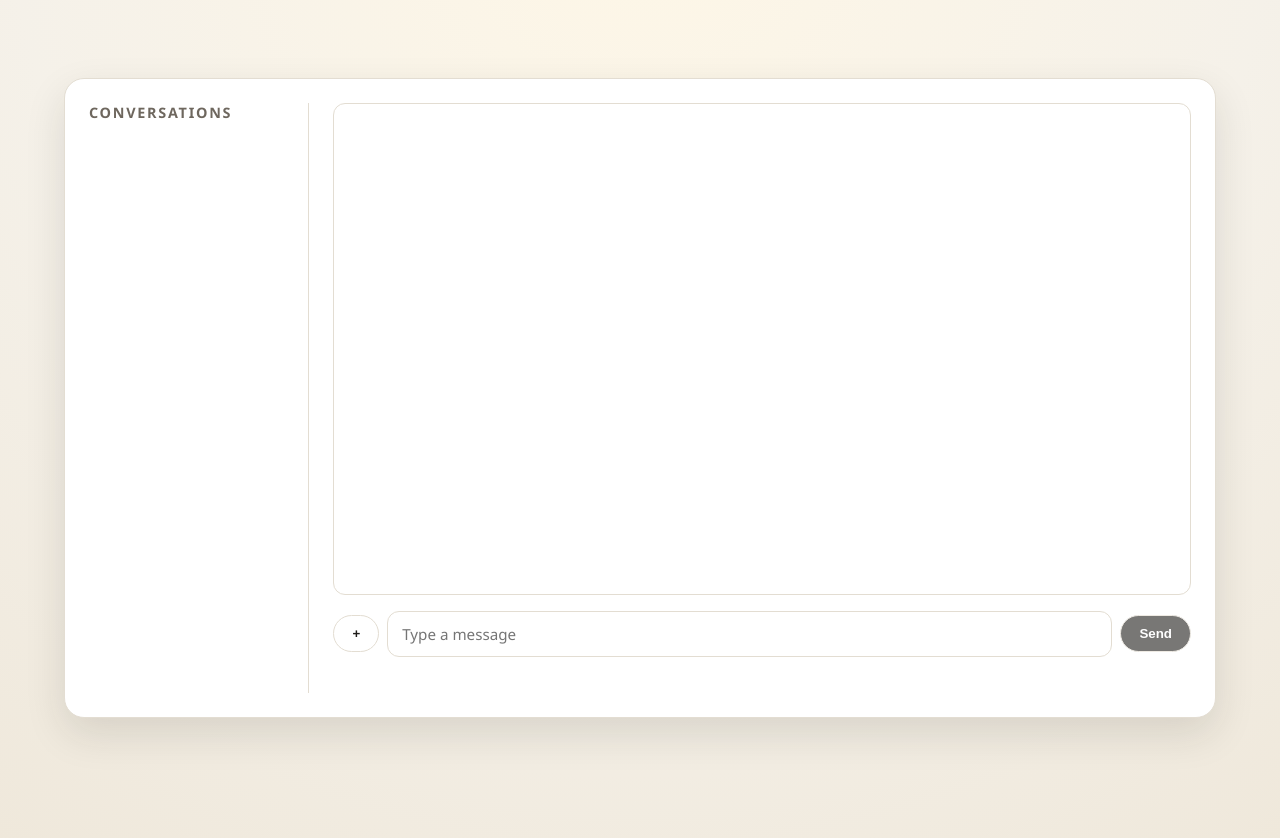
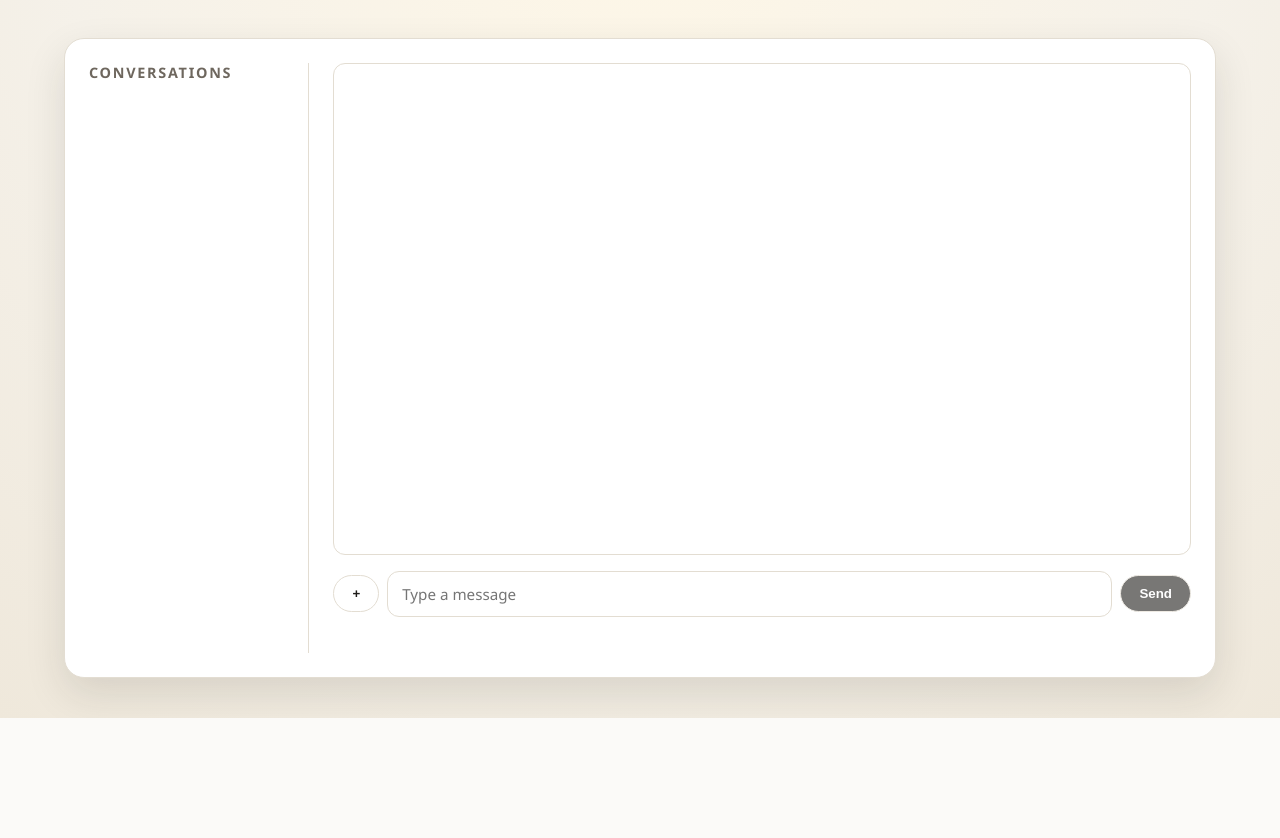
Before and after one commit to MINTALLOYY/chatapotomus, a Flask app: template templates/message_thread.html in a window 1280 px wide. Shown: the part 113-951 px from the top of the page. After the commit the page ends 831 px from the top, so only its background shows below. Run offline with Flask 3, Linux system fonts and the light colour scheme; the template is opened without the code that fills it, so the values that code supplies are empty; the visitor is signed in with stand-in values (Sample User, id 1); parts of the project's set-up code (start-up, migrations or seed data) failed here and were passed over; some libraries are stand-ins or nearby versions.

Commit message:
fix spacing of chat messages

```diff
--- a/static/css/style.css
+++ b/static/css/style.css
@@ -341,13 +341,13 @@ input {
 
 .chat-container {
   height: 80dvh;
-  margin: 10dvh 0;
+  margin: 5dvh 0 0 0;
   box-sizing: border-box;
 }
 
 /* Fallback for older browsers */
 @supports not (height: 1dvh) {
-  .chat-container { height: 80vh; margin: 10vh 0; }
+  .chat-container { height: 80vh; margin: 5vh 0 0 0; }
 }
 .split-sidebar {
   width: 20%;
```
